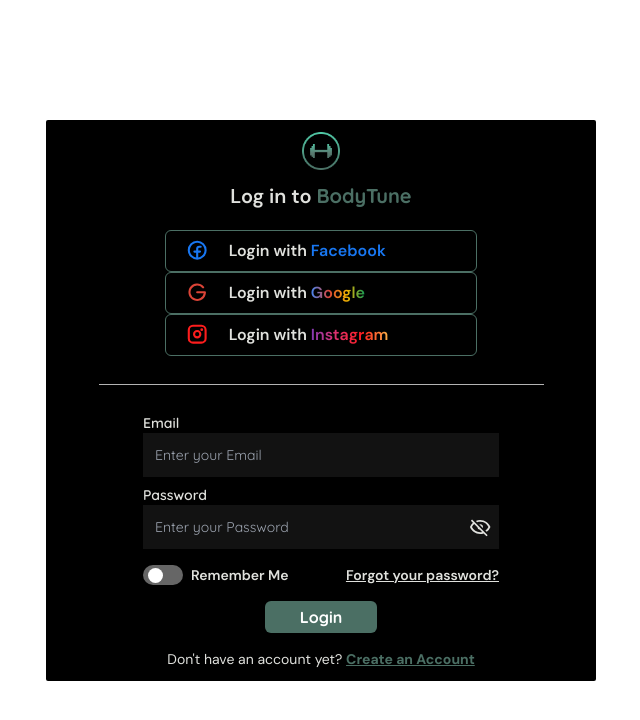
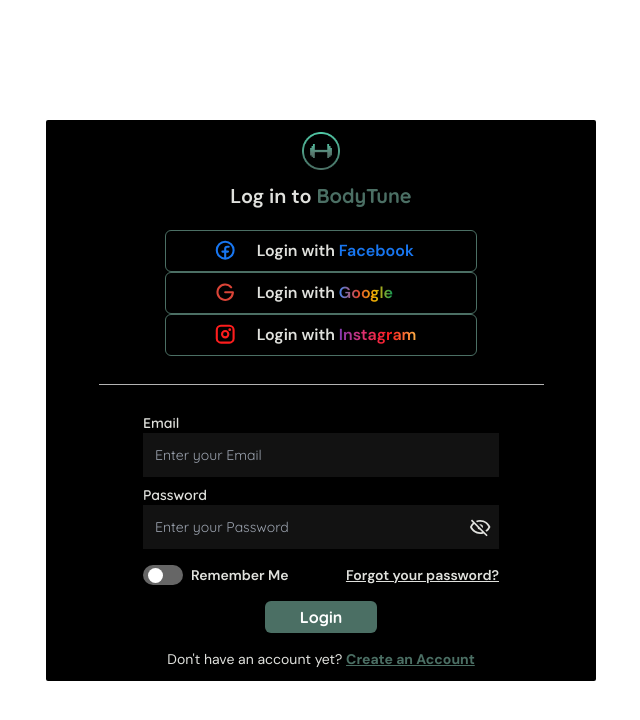
Before and after one commit to Inosensey/BodyTune, a Next.js app: page /login in a window 1280 px wide. Shown: the top 720 px of the page, without its empty margins (319-959 px from the left). Built offline with nearby package versions, Linux system fonts and the light colour scheme.

Commit message:
Small CSS changes.

```diff
--- a/components/authComponents/signIn/ThirdPartyLogin.tsx
+++ b/components/authComponents/signIn/ThirdPartyLogin.tsx
@@ -19,15 +19,15 @@ const ThirdPartyLogin = ({
 }: props) => {
   return (
     <motion.div
-    data-testid={`${testId}`}
+      data-testid={`${testId}`}
       whileHover={{
         scale: 1.1,
         transition: { duration: 0.2 },
       }}
       whileTap={{ scale: 0.9 }}
-      className="border-[1px] border-secondary w-full rounded-md "
+      className="border-[1px] border-secondary w-full rounded-md"
     >
-      <button className="w-full px-1 py-2 font-semibold font-dmSans flex items-center gap-5 pl-5">
+      <button className="w-full px-1 py-2 font-semibold font-dmSans flex items-center gap-5 pl-12 text-center">
         <Icon color={backgroundColor} height="1.4em" width="1.4em" />{" "}
         <span>
           Login with{" "}
```
